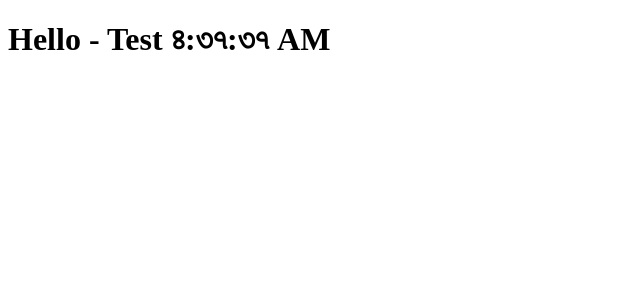
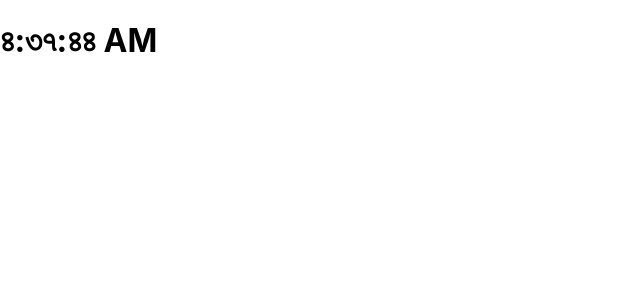
Before and after one commit to AdamBinShowkot/react-core, a React (Create React App) app: page / in a window 1280 px wide. Shown: the top 300 px of the page, without its empty margins (0-640 px from the left). Built offline with nearby package versions, Linux system fonts and the light colour scheme.

Commit message:
Basic State & Lifecycle end

```diff
--- a/src/App.js
+++ b/src/App.js
@@ -1,12 +1,10 @@
 
-// Learn JSX & Details
-
-import Hello from "./components/Hello";
+import Clock from "./components/Clock";
 
 function App() {
   return (
     <>
-      <Hello/>
+      <Clock locale='bn-BD'/>
     </>
   );
 }
--- /dev/null
+++ b/src/components/Clock.js
@@ -0,0 +1,32 @@
+import React from 'react';
+
+class Clock extends React.Component{
+    // constructor(props){
+    //     super(props)
+    //     this.state={date:new Date()}
+    // }
+    state = { date: new Date() };
+    componentDidMount=()=>{
+        this.clockTimer=setInterval(()=>this.tick(),1000)
+    }
+    tick(){
+        this.setState({
+            date:new Date()
+        })
+    }
+    componentWillUnmount=()=>{
+        clearInterval(this.clockTimer)
+    }
+    render(){
+        return(
+            <>
+                <h1 className='heading'>
+                    <span>
+                        {this.state.date.toLocaleTimeString(this.props.locale)}
+                    </span>
+                </h1>
+            </>
+        )
+    }
+}
+export default Clock;
--- a/src/index.js
+++ b/src/index.js
@@ -1,66 +1,21 @@
-/*****  React Component & Props ****/
+/*****  React State & Lifecycle ****/
 
 
 
-// import React from 'react';
-// import ReactDOM from 'react-dom/client';
-// import './index.css';
-// import App from './App';
-// import reportWebVitals from './reportWebVitals';
+import React from 'react';
+import ReactDOM from 'react-dom/client';
+import './index.css';
+import App from './App';
+import reportWebVitals from './reportWebVitals';
 
-// const root = ReactDOM.createRoot(document.getElementById('root'));
-// root.render(
-//   <React.StrictMode>
-//     <App />
-//   </React.StrictMode>
-// );
+const root = ReactDOM.createRoot(document.getElementById('root'));
+root.render(
+  <React.StrictMode>
+    <App />
+  </React.StrictMode>
+);
 
-// // If you want to start measuring performance in your app, pass a function
-// // to log results (for example: reportWebVitals(console.log))
-// // or send to an analytics endpoint. Learn more: https://bit.ly/CRA-vitals
-// reportWebVitals();
-
-import React from 'react';
-import ReactDOM  from 'react-dom';
-
-
-// function Clock({locale}){
-//   return(
-//     <h1 className='heading'>
-//       <span>
-//         Hello {new Date().toLocaleTimeString(locale)}
-//       </span>
-//     </h1>
-//   )
-// }
-
-class Clock{
-  print(){
-    return(
-      <h1 className='heading'>
-        <span>
-          Hello {new Date().toLocaleTimeString()}
-        </span>
-      </h1>
-    )
-  }
-}
-
-class Clocks extends React.Component{
-  render(){
-    return(
-      <h1 className='heading'>
-        <span>
-          Hello - {this.props.children} {new Date().toLocaleTimeString(this.props.locale)}
-        </span>
-      </h1>
-    )
-  }
-}
-
-// ReactDOM.render(<Clock locale="bn-BD"/>,document.getElementById('root'));
-// const ClockComponent=new Clock();
-// ReactDOM.render(ClockComponent.print(),document.getElementById('root'));
-ReactDOM.render(<Clocks locale='bn-BD'>
-  Test
-</Clocks>,document.getElementById('root'));
+// If you want to start measuring performance in your app, pass a function
+// to log results (for example: reportWebVitals(console.log))
+// or send to an analytics endpoint. Learn more: https://bit.ly/CRA-vitals
+reportWebVitals();
```
Also changed, not shown: src/components/Hello.js (deleted, +0 -12 lines).
